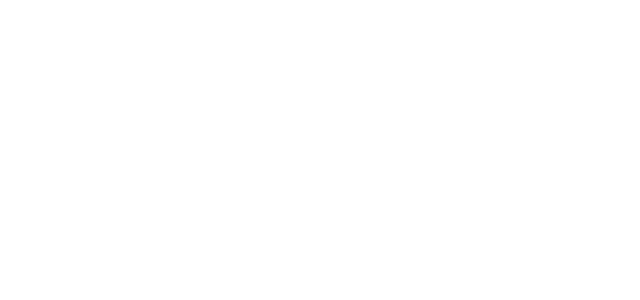
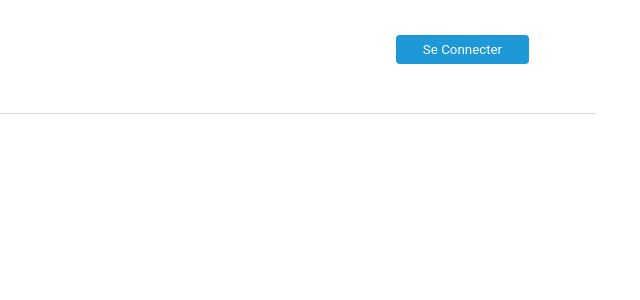
Before and after one commit to EdwardHealy00/Projet-LAC, a React (Create React App) app in the folder etude-cas/: page /etude-de-cas in a window 1280 px wide. Before the commit this address had no page. Shown: the top 300 px of the page, without its empty margins (640-1280 px from the left). Built offline with nearby package versions, Linux system fonts and the light colour scheme.

Commit message:
without connection study started

```diff
--- a/etude-cas/src/components/App.tsx
+++ b/etude-cas/src/components/App.tsx
@@ -1,18 +1,17 @@
 import React, { useState } from 'react';
  import Catalogue from './Catalogue';
 import { BrowserRouter as Router, Routes, Route } from "react-router-dom";
+import CaseStudyWTconnection from './CaseStudyWTconnection';
 
 function App() {
   // const [count, setCount] = useState(0);
   return (
     <div>
-      {/* <Catalogue></Catalogue> */}
-      {/* <Router> */}
         <Routes>
-          <Route path="/catalogue" element={<Catalogue></Catalogue>} />
+          <Route path="/catalogue" element={<Catalogue />} />
+          <Route path="/etude-de-cas" element={<CaseStudyWTconnection />} />
           {/* <Route path="/contact" element={< />} /> */}
         </Routes>
-      {/* </Router> */}
     </div>
   );
 }
--- /dev/null
+++ b/etude-cas/src/components/CaseStudyWTconnection.tsx
@@ -0,0 +1,19 @@
+import React from "react";
+import '../styles/LightCaseStudy.css';
+import Button from './UI-Elements/Button';
+import '../img/normal_search.svg';
+// import { useNavigate } from "react-router-dom";
+
+interface Props {}
+
+const CaseStudyWTconnection: React.FC<Props> = ({ }) => {
+    // const navigate = useNavigate();
+  return (
+    <div id="main">
+        <Button children="Se Connecter" styleName="se-connecter" onClick={() => console.log("You clicked")}></Button>
+        <div id="line"></div>
+    </div>
+  );
+}
+
+export default CaseStudyWTconnection;
--- /dev/null
+++ b/etude-cas/src/styles/LightCaseStudy.css
@@ -0,0 +1,15 @@
+    #main {
+        display: flex;
+        flex-direction: column;
+    }
+
+    #line {
+        width: 1121px;
+        height: 1px;
+        padding: 2px 2px 2px 2px;
+        border-top: 1px solid #d7d7d7;
+        background-color: #ffffff;
+        position:relative;
+        top:84px;
+        left:111px;
+  }
```
